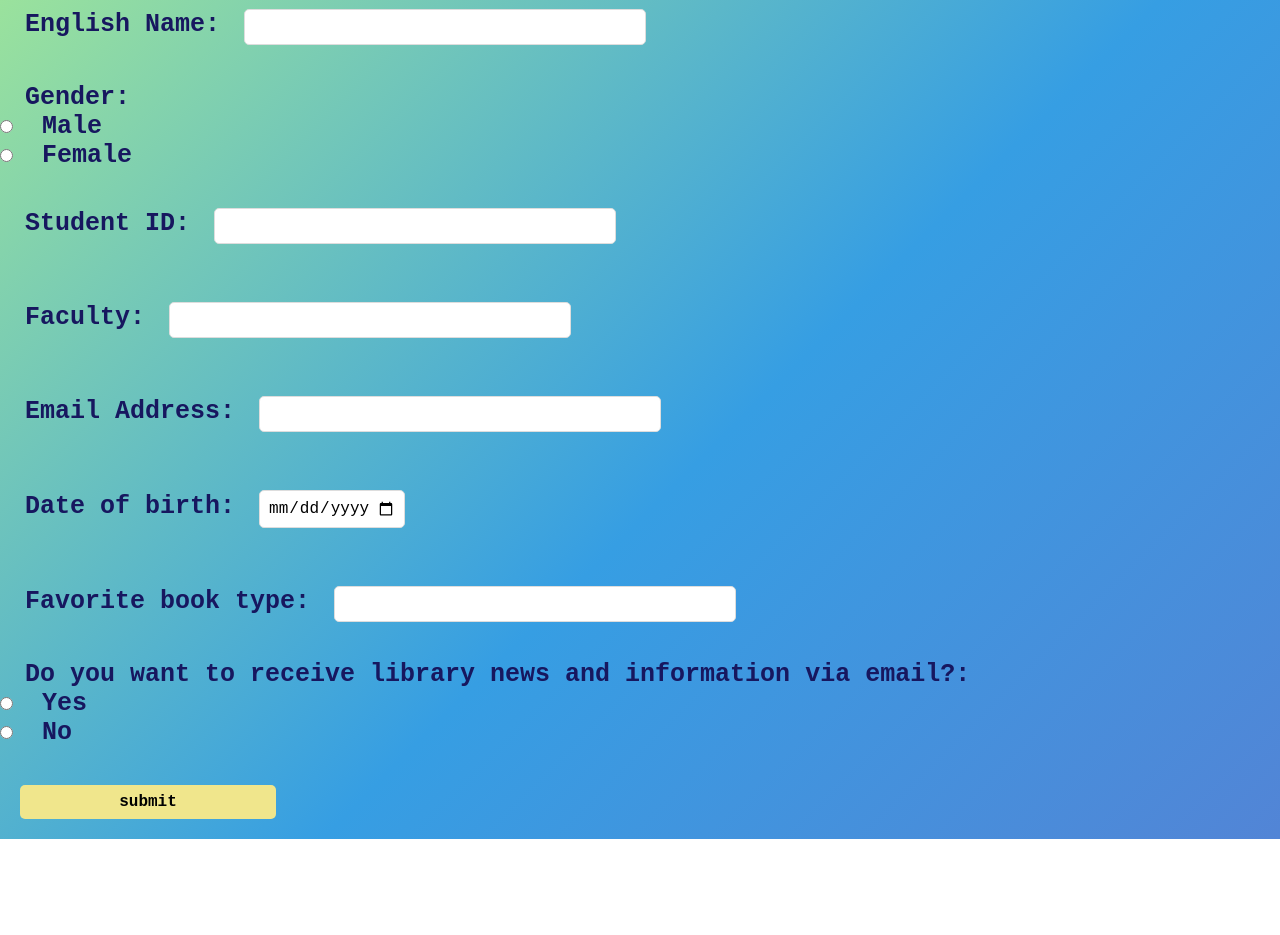
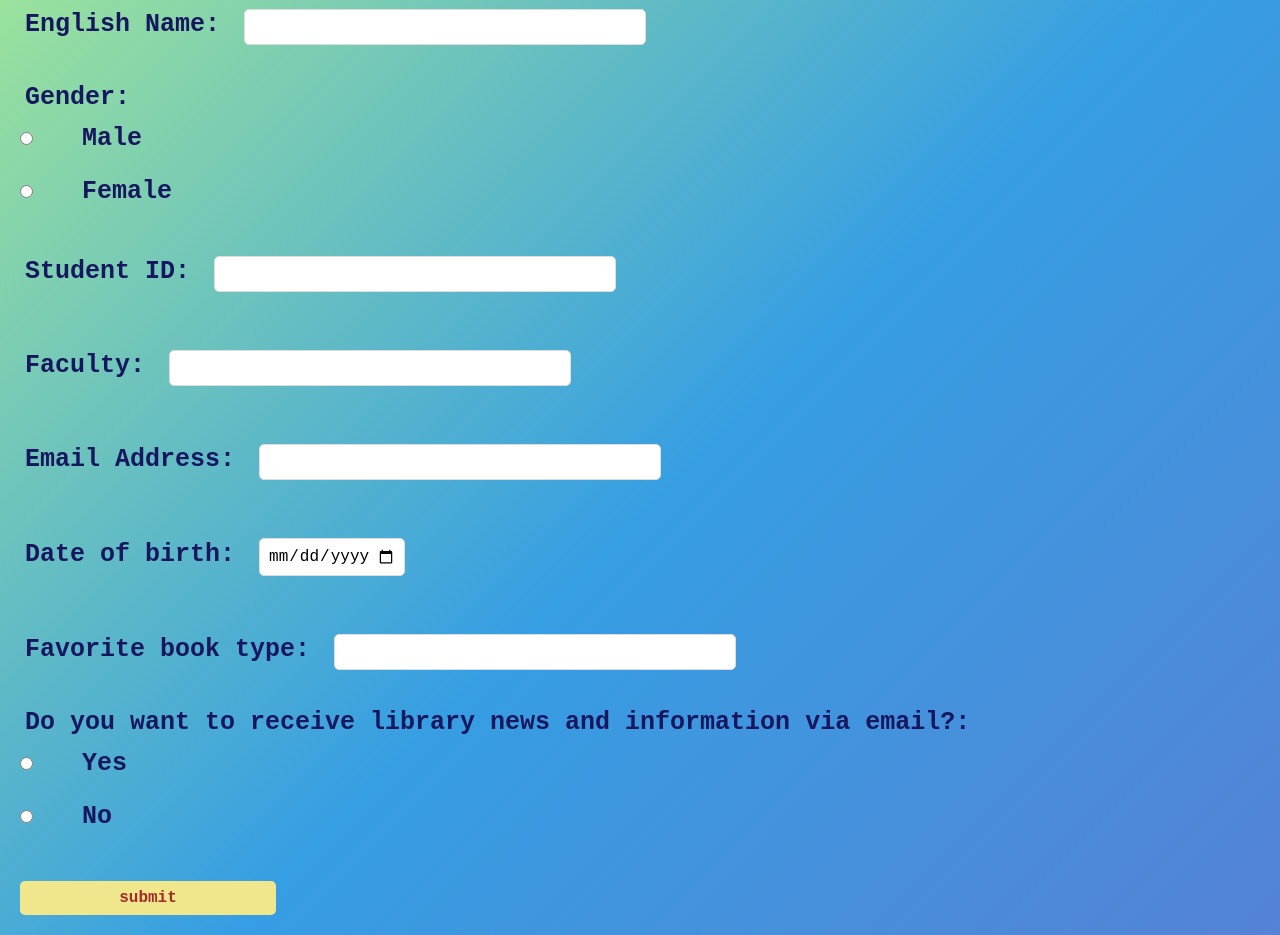
Before and after one commit to Yatax/6709616467_LibraryMembershipApplicationForm, a plain HTML site: page from.html in a window 1280 px wide. Shown: the part 240-1175 px from the top of the page. Before the commit the page ends 1079 px from the top, so only its background shows below. Drawn offline with Linux system fonts and the light colour scheme.

Commit message:
Adjust css file

```diff
--- a/styles.css
+++ b/styles.css
@@ -113,4 +113,17 @@ label{
     margin: 20px;
     background-color:khaki;
     font-weight: bolder;
+    color: brown;
 }
+#male{
+    margin: 20px;
+}
+#female{
+    margin: 20px;
+}
+#yes{
+    margin: 20px;
+}
+#no{
+    margin: 20px;
+}
```
